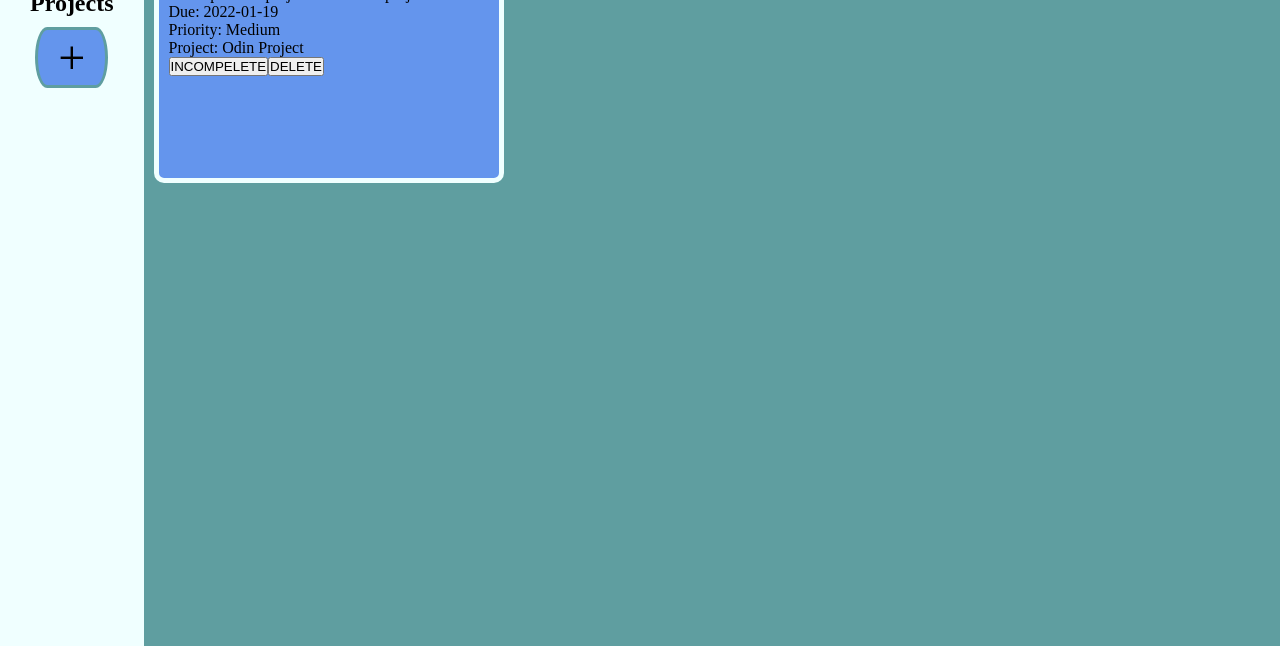
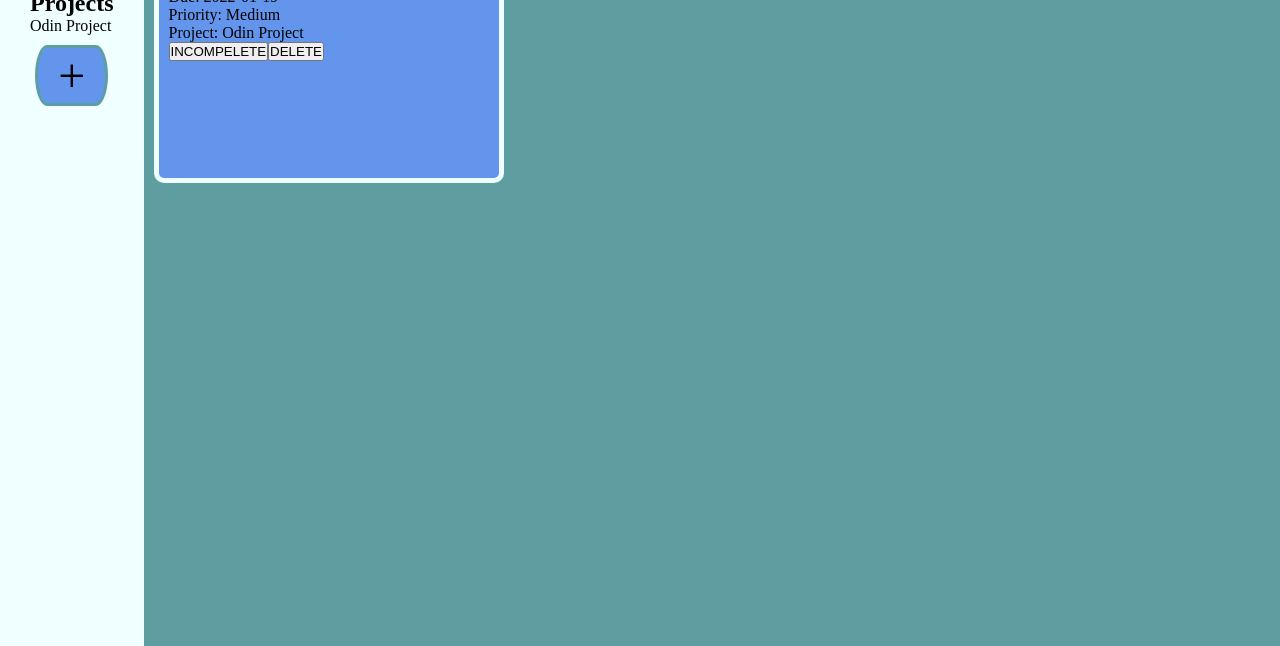
Before and after one commit to Servation/todo-project, a website built with webpack: page dist/index.html in a window 1280 px wide. Shown: the part 154-800 px from the top of the page. Built offline with nearby package versions, Linux system fonts and the light colour scheme.

Commit message:
added side-menu and project filtering

```diff
--- a/src/index.js
+++ b/src/index.js
@@ -3,16 +3,18 @@ import { addToDoFromEl, showAllTodo } from './ui';
 
 (() => {
     const addButton = document.getElementById("submitButton");
+    const buttonExitEl = document.getElementsByClassName("close");
+    const titleInputEl = document.getElementById("title");
+    const allLinkEl = document.getElementById("all");
     addButton.addEventListener("click", function () {
         addToDoFromEl();
         showAllTodo();
     })
-
-    const buttonExitEl = document.getElementsByClassName("close");
-    const titleInputEl = document.getElementById("title");
     buttonExitEl[0].addEventListener("click", function () {
         titleInputEl.style.backgroundColor = "white";
     })
+    allLinkEl.addEventListener("click", showAllTodo);
+
 
     showAllTodo();
 })();
--- a/src/style.css
+++ b/src/style.css
@@ -120,6 +120,11 @@ textarea {
   border-radius: 10px;
 }
 
+.todo-links:hover {
+  cursor: pointer;
+  color: cornflowerblue;
+}
+
 @media screen and (max-width: 700px) {
   .box {
     width: 70%;
--- a/src/ui.js
+++ b/src/ui.js
@@ -1,6 +1,7 @@
 import Todo from "./todo";
 
 let todoArr = [];
+let todoProjects = [];
 let TodoCounter = 0;
 
 export function addToDoFromEl() {
@@ -23,6 +24,15 @@ export function addToDoFromEl() {
     }
 }
 
+function findProjects() {
+    let projectArr = [];
+    todoArr.forEach(el => {
+        if (!(projectArr.includes(el.project))) {
+            projectArr.push(el.project);
+        }
+    });
+    return projectArr;
+}
 function validTitle(title) {
     if (title === "") {
         return false
@@ -35,11 +45,11 @@ function addTodoToArray(title, descrip, date, prio, proj, count) {
     todoArr.push(todoObj);
 }
 
-function createSingleTodoContent(title, desc, date, prio, proj, count) {
+function createMainContent(title, desc, date, prio, proj, count) {
     let todoContentEl = document.createElement("div");
-    let titleEl = document.createElement("h1");
+    let titleEl = document.createElement("h3");
     titleEl.textContent = title;
-    titleEl.setAttribute("class", "todoTitle");
+    todoContentEl.setAttribute("class", "todoContentEl");
     todoContentEl.appendChild(titleEl);
     if (!(desc == "")) {
         let descEl = document.createElement("p");
@@ -66,12 +76,7 @@ function createSingleTodoContent(title, desc, date, prio, proj, count) {
     return todoContentEl;
 }
 
-export function showAllTodo() {
-    const mainEl = document.getElementById("main");
-    while (mainEl.firstChild) {
-        mainEl.removeChild(mainEl.lastChild);
-    }
-    todoArr.forEach(element => {
+function createSingleTodoContent(element) {
     let container = document.createElement("div");
     container.setAttribute("id", String(element.todoID));
     container.setAttribute("class", "singleTodo")
@@ -85,9 +90,11 @@ export function showAllTodo() {
     completeButton.textContent = "INCOMPELETE";
     if (element.complete) {
         container.style.backgroundColor = "gray"
+        container.style.color = "white"
         completeButton.textContent = "COMPELETED";
     } else {
         container.style.backgroundColor = "cornflowerblue"
+        container.style.color = "black"
         completeButton.textContent = "INCOMPELETE";
     }
     completeButton.addEventListener("click", () => {
@@ -102,14 +109,49 @@ export function showAllTodo() {
         });
         showAllTodo();
     })
-        container.appendChild(createSingleTodoContent(title, description, dueDate, prio, project, id))
+    container.appendChild(createMainContent(title, description, dueDate, prio, project, id))
     container.appendChild(completeButton);
     container.appendChild(deleteButton);
-        mainEl.appendChild(container);
+    return container
+}
+
+export function showAllTodo() {
+    const mainEl = document.getElementById("main");
+    while (mainEl.firstChild) {
+        mainEl.removeChild(mainEl.lastChild);
+    }
+    todoArr.forEach(element => {
+        mainEl.appendChild(createSingleTodoContent(element));
     });
+    showProjects();
+}
 
+function showProjects() {
+    const projectEl = document.getElementById("showProjects");
+    const mainEl = document.getElementById("main");
+    todoProjects = findProjects();
+    while (projectEl.firstChild) {
+        projectEl.removeChild(projectEl.lastChild);
+    }
+    todoProjects.forEach(el => {
+        let projEl = document.createElement("div");
+        projEl.setAttribute("class", "todo-links");
+        projEl.textContent = el;
+        projEl.addEventListener("click", () => {
+            while (mainEl.firstChild) {
+                mainEl.removeChild(mainEl.lastChild);
+            }
+            todoArr.forEach(item => {
+                if (item.project == el) {
+                    mainEl.appendChild(createSingleTodoContent(item));
+                }
+            })
+
+        })
+        projectEl.appendChild(projEl)
+    })
 }
 
 (() => {
-    addTodoToArray("Todo project", "A project from Odin project", "2022-01-19", "Medium", "Odin Project", 1290129)
+    addTodoToArray("Todo project", "A project from Odin project", "2022-01-19", "Medium", "Odin Project", 1290129);
 })()
```
Also changed, not shown: dist/index.html, dist/main.js. Lines whose indentation alone changed are shown as unchanged.
